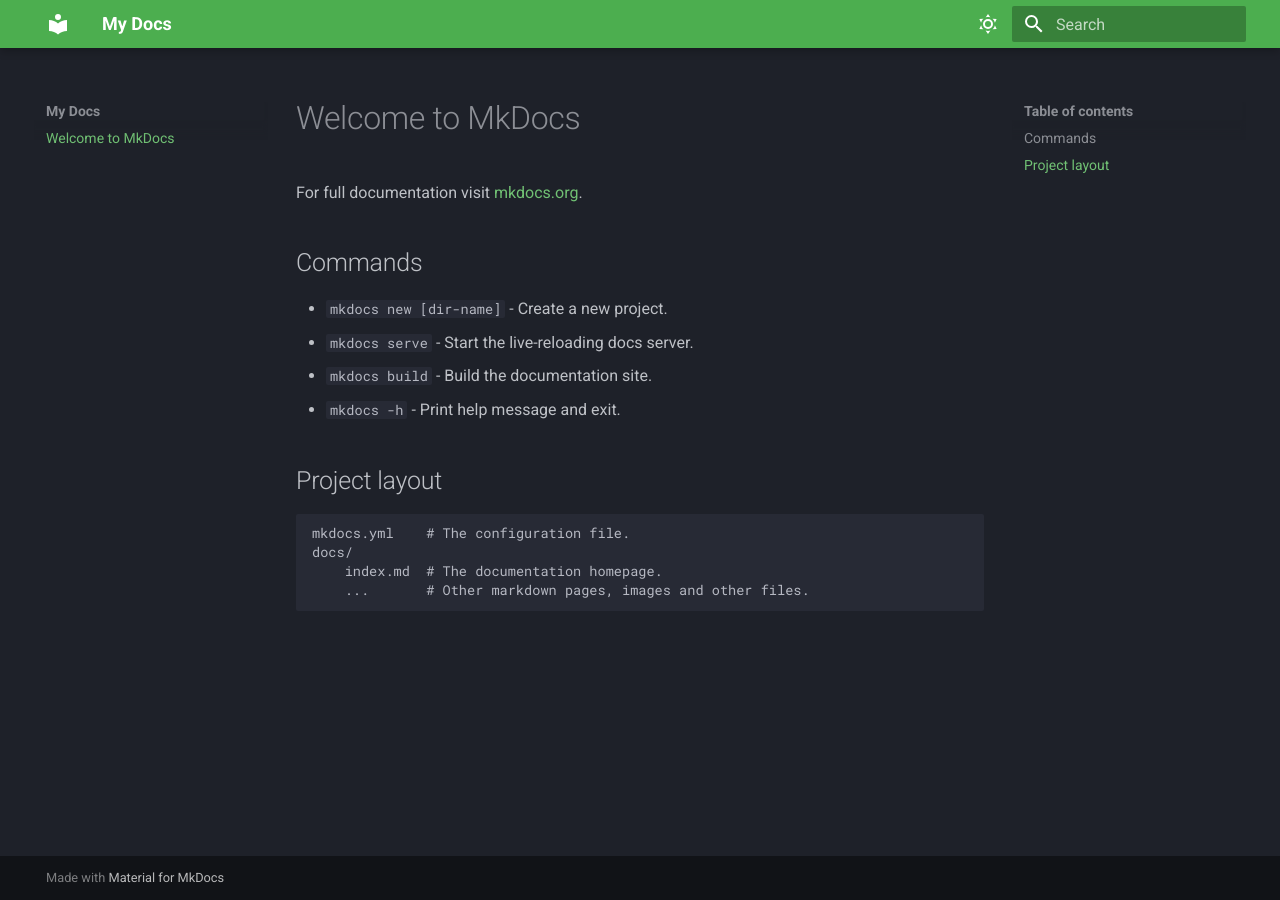
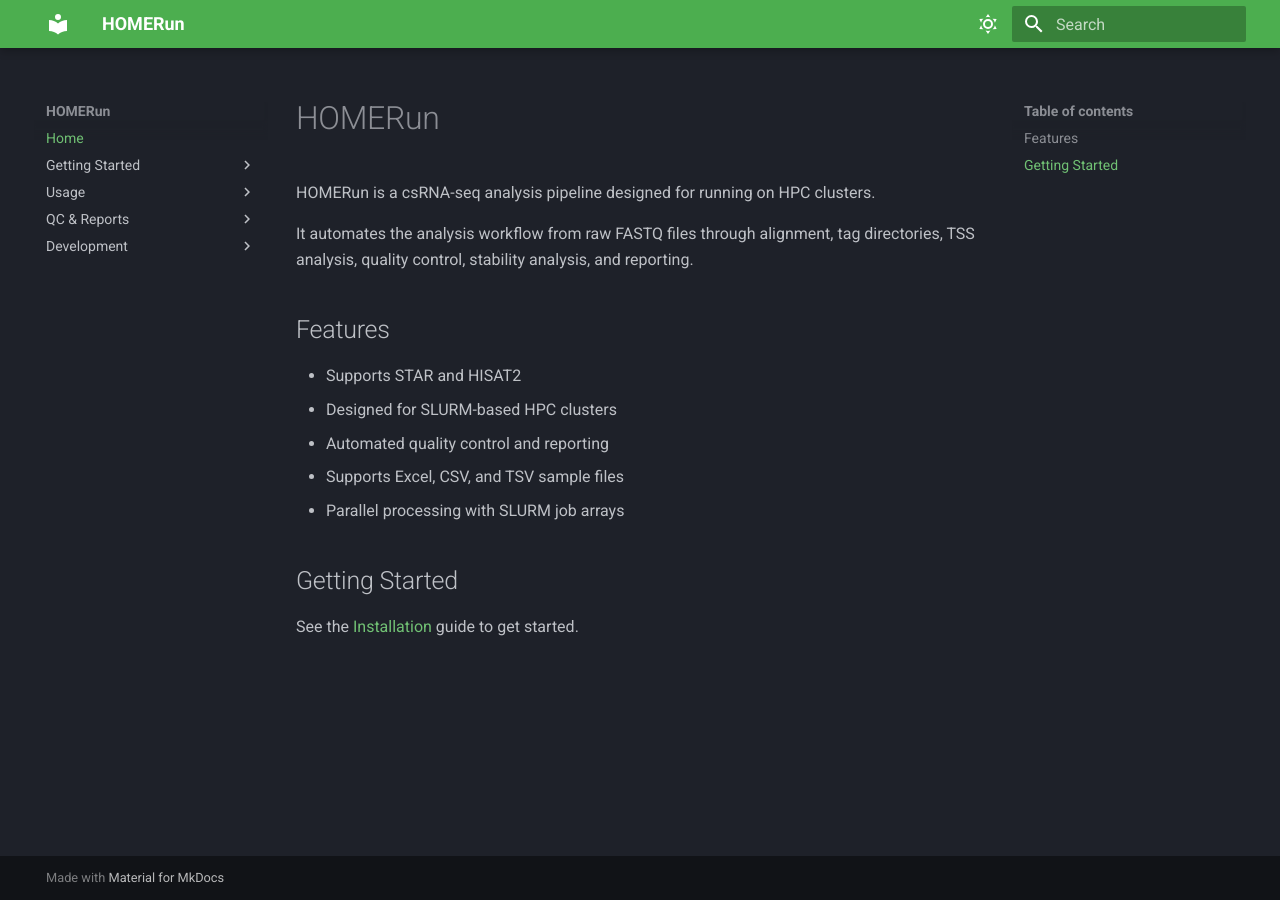
Before and after one commit to NguyenThomas986/homerun, an MkDocs documentation site: the page built from docs/index.md, in a window 1280 px wide. Built offline with MkDocs 1.6.1 and Material for MkDocs 9.7.7, drawn with Linux system fonts in a browser that asks for light colours.

Commit message:
updated a bit better nav

```diff
--- a/docs/index.md
+++ b/docs/index.md
@@ -1,17 +1,17 @@
-# Welcome to MkDocs
+# HOMERun
 
-For full documentation visit [mkdocs.org](https://www.mkdocs.org).
+HOMERun is a csRNA-seq analysis pipeline designed for running on HPC clusters.
 
-## Commands
+It automates the analysis workflow from raw FASTQ files through alignment, tag directories, TSS analysis, quality control, stability analysis, and reporting.
 
-* `mkdocs new [dir-name]` - Create a new project.
-* `mkdocs serve` - Start the live-reloading docs server.
-* `mkdocs build` - Build the documentation site.
-* `mkdocs -h` - Print help message and exit.
+## Features
 
-## Project layout
+- Supports STAR and HISAT2
+- Designed for SLURM-based HPC clusters
+- Automated quality control and reporting
+- Supports Excel, CSV, and TSV sample files
+- Parallel processing with SLURM job arrays
 
-    mkdocs.yml    # The configuration file.
-    docs/
-        index.md  # The documentation homepage.
-        ...       # Other markdown pages, images and other files.
+## Getting Started
+
+See the [Installation](installation.md) guide to get started.
--- a/mkdocs.yml
+++ b/mkdocs.yml
@@ -1,20 +1,37 @@
-site_name: My Docs
+site_name: HOMERun
 site_url: https://thomasmnguyen.dev/homerun/
+
 theme:
   name: material
+
   palette:
-  # dark mode
     - scheme: slate
       toggle:
         icon: material/weather-sunny
-        name: Dark mode
+        name: Light mode
       primary: green
       accent: deep purple
 
-  # light mode
     - scheme: default
       toggle:
         icon: material/weather-night
-        name: Light mode
+        name: Dark mode
       primary: blue
       accent: deep orange
+
+nav:
+  - Home: index.md
+  - Getting Started:
+      - Installation: installation.md
+      - Quick Start: quickstart.md
+  - Usage:
+      - Input Files: input-files.md
+      - Configuration: configuration.md
+      - Pipeline: pipeline.md
+      - SLURM: slurm.md
+  - QC & Reports:
+      - Quality Control: qc.md
+      - Reports: reports.md
+  - Development:
+      - Testing: testing.md
+      - Contributing: contributing.md
```
